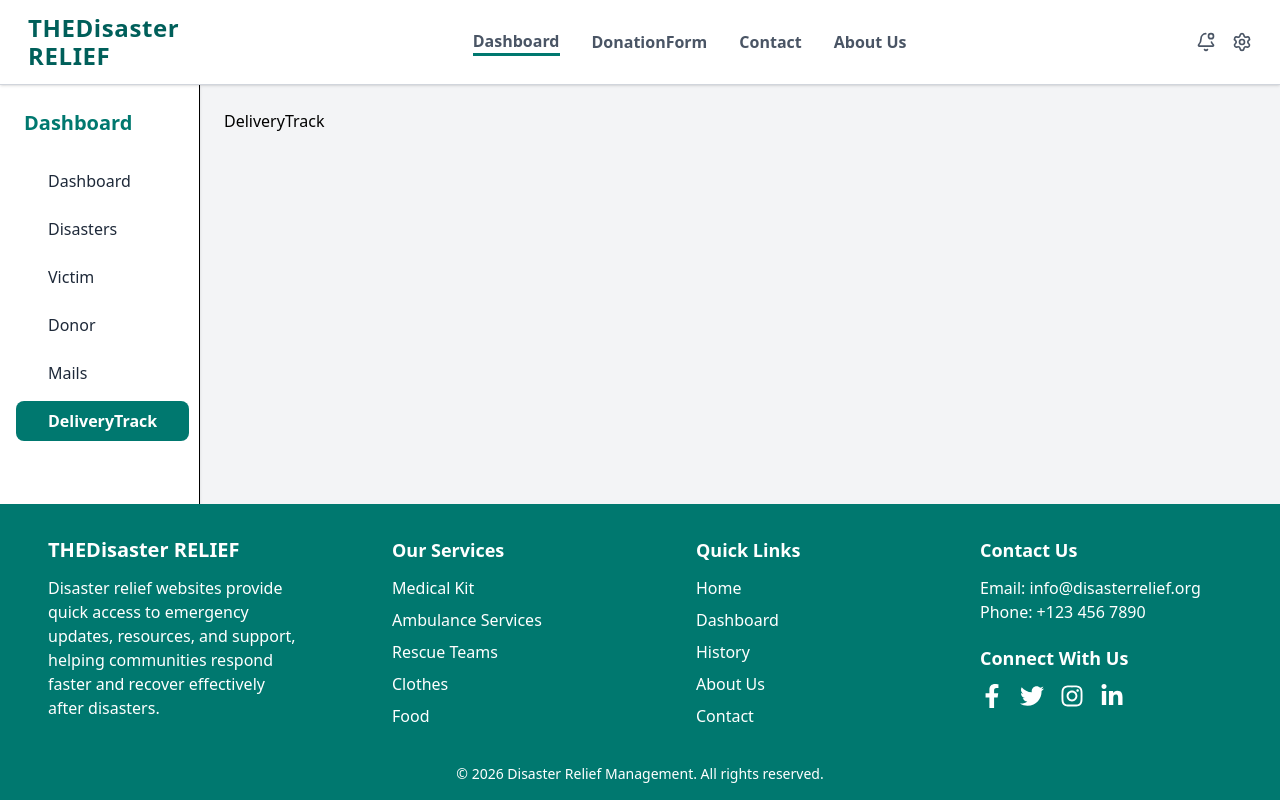
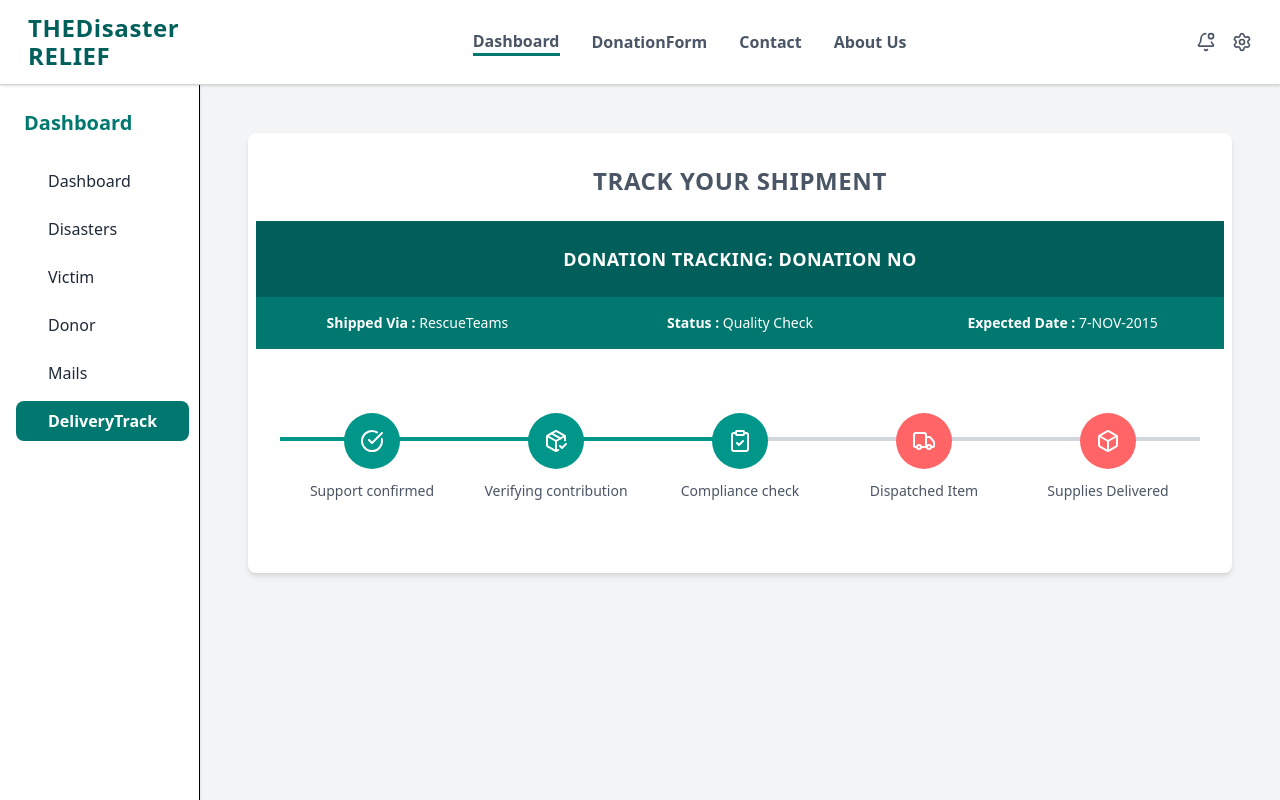
Before and after one commit to kabita800/The-Diasaster-Relief, a React app in the folder frontend/: page /dashboard/deliverytrack in a window 1280 px wide. Shown: the top 800 px of the page. Built offline with nearby package versions, Linux system fonts and the light colour scheme; the HTML template or start-up script is replaced by a standard one.

Commit message:
deliverytrack

```diff
--- a/frontend/src/pages/dashboard/DeliveryTrack.jsx
+++ b/frontend/src/pages/dashboard/DeliveryTrack.jsx
@@ -1,9 +1,102 @@
-import React from 'react'
+import { CheckCircle, Truck, PackageCheck, ClipboardCheck, Box } from "lucide-react";
 
-const DeliveryTrack = () => {
+export default function DeliveryTrack() {
   return (
-    <div>DeliveryTrack</div>
-  )
+    <div className="bg-gray-100 min-h-screen pt-6 px-6">
+  <div className="w-full max-w-5xl mx-auto bg-white rounded-lg shadow-md p-2">
+
+
+        {/* Title */}
+        <div className="text-center py-6">
+          <h1 className="text-2xl font-semibold tracking-wide text-gray-600">
+           TRACK YOUR SHIPMENT
+          </h1>
+        </div>
+
+        {/* Green Header Section */}
+        <div className="bg-teal-800 text-white text-center py-6">
+          <h2 className="text-lg font-semibold tracking-wide">
+            DONATION TRACKING: DONATION NO
+          </h2>
+        </div>
+
+        {/* Info Row */}
+        <div className="bg-teal-700 text-white grid md:grid-cols-3 text-center py-4 text-sm font-medium">
+          <p>
+            <span className="font-semibold">Shipped Via :</span> RescueTeams
+          </p>
+          <p>
+            <span className="font-semibold">Status :</span> Quality Check
+          </p>
+          <p>
+            <span className="font-semibold">Expected Date :</span> 7-NOV-2015
+          </p>
+        </div>
+
+        {/* Timeline Section */}
+        <div className="py-16 px-6">
+          <div className="flex items-center justify-between relative">
+
+            {/* Line */}
+            <div className="absolute top-6 left-0 w-full h-1 bg-gray-300"></div>
+
+            {/* Completed Line (Green Part) */}
+            <div className="absolute top-6 left-0 w-1/2 h-1 bg-teal-600"></div>
+
+            {/* Step 1 */}
+            <div className="relative z-10 flex flex-col items-center text-center w-1/5">
+              <div className="bg-teal-600 text-white p-4 rounded-full">
+                <CheckCircle size={24} />
+              </div>
+              <p className="mt-3 text-sm font-medium text-gray-600">
+                Support confirmed
+              </p>
+            </div>
+
+            {/* Step 2 */}
+            <div className="relative z-10 flex flex-col items-center text-center w-1/5">
+              <div className="bg-teal-600 text-white p-4 rounded-full">
+                <PackageCheck size={24} />
+              </div>
+              <p className="mt-3 text-sm font-medium text-gray-600">
+                Verifying contribution
+              </p>
+            </div>
+
+            {/* Step 3 */}
+            <div className="relative z-10 flex flex-col items-center text-center w-1/5">
+              <div className="bg-teal-600 text-white p-4 rounded-full">
+                <ClipboardCheck size={24} />
+              </div>
+              <p className="mt-3 text-sm font-medium text-gray-600">
+                Compliance check
+              </p>
+            </div>
+
+            {/* Step 4 */}
+            <div className="relative z-10 flex flex-col items-center text-center w-1/5">
+              <div className="bg-red-400 text-white p-4 rounded-full">
+                <Truck size={24} />
+              </div>
+              <p className="mt-3 text-sm font-medium text-gray-600">
+                Dispatched Item
+              </p>
+            </div>
+
+            {/* Step 5 */}
+            <div className="relative z-10 flex flex-col items-center text-center w-1/5">
+              <div className="bg-red-400 text-white p-4 rounded-full">
+                <Box size={24} />
+              </div>
+              <p className="mt-3 text-sm font-medium text-gray-600">
+                Supplies Delivered
+              </p>
+            </div>
+
+          </div>
+        </div>
+
+      </div>
+    </div>
+  );
 }
-
-export default DeliveryTrack
--- a/frontend/src/pages/public/Home.jsx
+++ b/frontend/src/pages/public/Home.jsx
@@ -20,7 +20,7 @@ export default function Home() {
             <h1 className="text-5xl font-extrabold mt-2">TO THEDisaster</h1>
             <h1 className="mt-2 text-5xl font-extrabold">RELIEF</h1>
             <p className="mt-4 text-white/90">Together for Relief,</p>
-            <p className="pl-3 text-white/90">Stronger After Every Disaster</p>
+            <p className="text-white/90">Stronger After Every Disaster</p>
           </div>
         </div>
 
```
Also changed, not shown: 2 other files (tests, documents, lock files or other folders).
